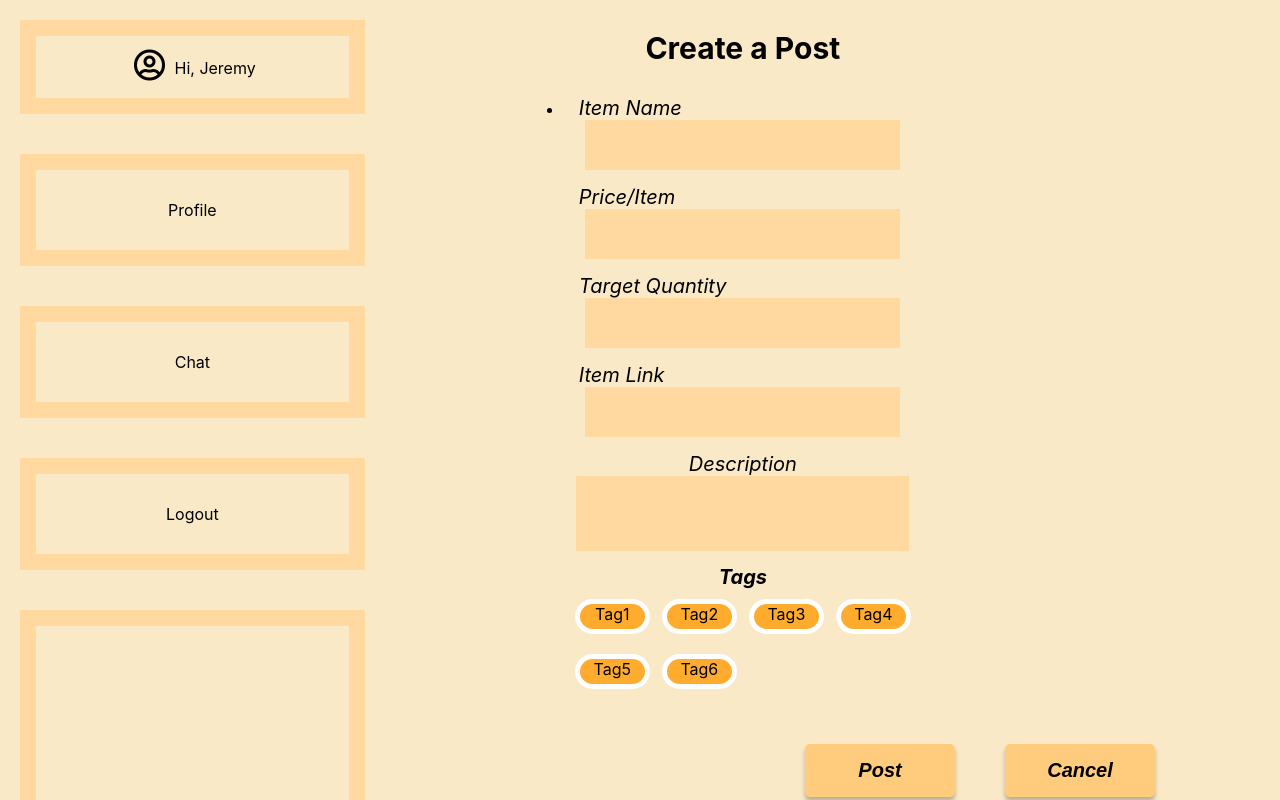
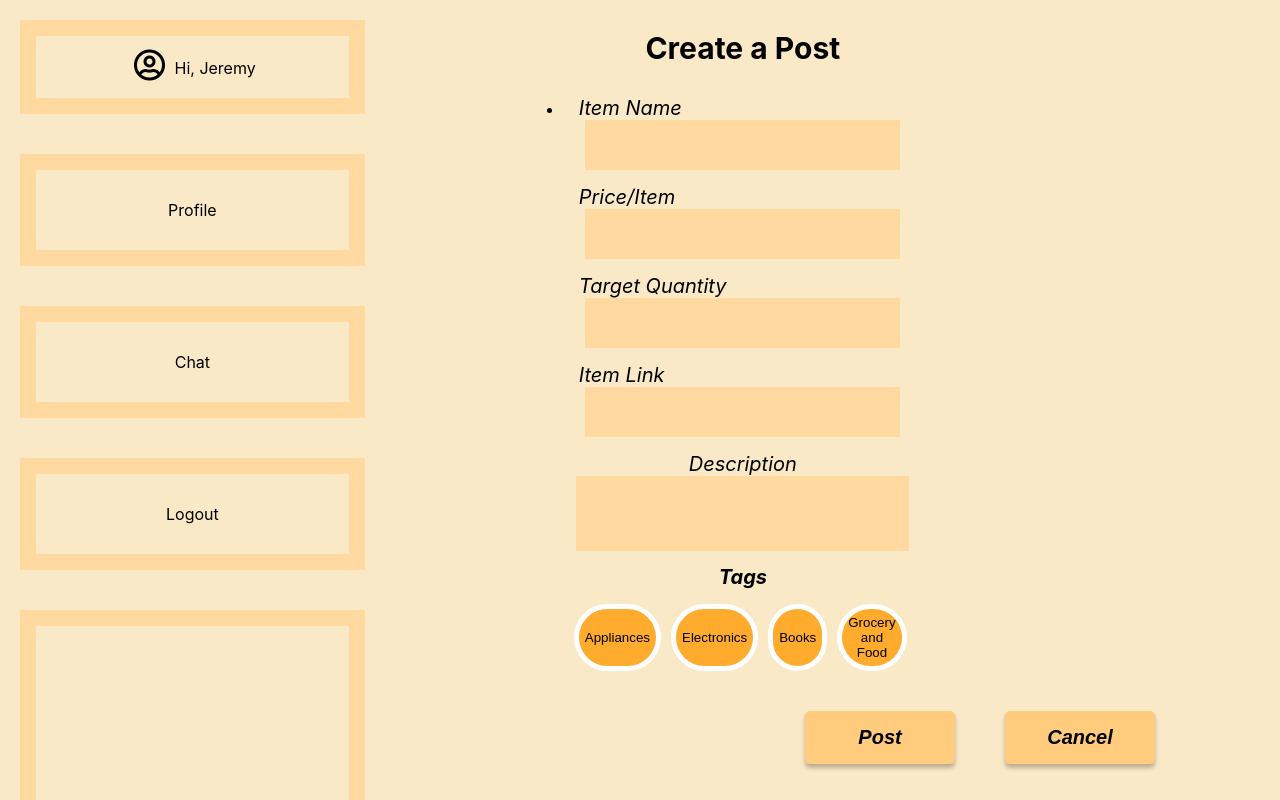
Before and after one commit to cis350/project-uniteandconquer, a React (Create React App) app in the folder uniteandconquer/: page /create-post in a window 1280 px wide. Shown: the top 800 px of the page. Built offline with nearby package versions, Linux system fonts and the light colour scheme.

Commit message:
updated tags + phone validation (area code) + at least one tag for registration

```diff
--- a/uniteandconquer/src/assets/PostDetails.css
+++ b/uniteandconquer/src/assets/PostDetails.css
@@ -86,6 +86,7 @@ li {
   grid-template-columns: 0.25fr 0.25fr 0.25fr 0.25fr;
   width: 60%;
   margin-top: 10px;
+  margin-bottom: 30px;
 }
 
 .tags-label {
--- a/uniteandconquer/src/assets/Registration.css
+++ b/uniteandconquer/src/assets/Registration.css
@@ -20,11 +20,29 @@
   background-color: #FFCB7D;
   height: 100%;
   max-width: 400px;
+  padding: 30px;
 }
 
 .tags {
   display: grid;
   grid-template-columns: 0.5fr 0.5fr;
+  align-items: center;
+  align-content: center;
+  text-align: center;
+}
+
+.tag-selected {
+  background: #FFAB2D;
+  border: 5px solid #FFFFFF;
+  box-sizing: border-box;
+  border-radius: 40px;
+  text-align: center;
+  margin: auto;
+  margin-bottom: 20px;
+  margin: 5px;
+  padding: 6px;
+  width: 100px;
+  min-height: 65px;
 }
 
 .tag {
@@ -33,10 +51,17 @@
   box-sizing: border-box;
   border-radius: 40px;
   text-align: center;
-  width: 75px;
-  height: 35px;
   margin: auto;
   margin-bottom: 20px;
+  margin: 5px;
+  padding: 6px;
+  min-height: 65px;
+}
+
+.tag:hover {
+  box-shadow: 5px 5px 5px rgba(0, 0, 0, 0.25);
+  background-color: #df9629;
+  transition-duration: 0.2s;
 }
 
 .headers {
@@ -162,3 +187,8 @@ span.Dropdown-arrow {
   margin-top: 5px;
   margin-right: 5px;
 }
+
+.selectedTags {
+  display: grid;
+  grid-template-columns: 0.2fr 0.2fr 0.2fr 0.2fr 0.2fr;
+}
--- a/uniteandconquer/src/components/CreatePost.js
+++ b/uniteandconquer/src/components/CreatePost.js
@@ -13,7 +13,9 @@ function CreatePost() {
   const [quantity, setQuantity] = useState('');
   const [link, setLink] = useState('');
   const [description, setDescription] = useState('');
-  const [tags, setTags] = useState([]);
+  const [tags, setTags] = useState([
+    'Appliances', 'Electronics', 'Books', 'Grocery and Food',
+  ]);
   const navigate = useNavigate();
 
   const createPost = () => {
@@ -78,12 +80,9 @@ function CreatePost() {
             <div className="create-post-tags">
               <div className="tags-label">Tags</div>
               <div className="post-tags">
-                <div className="tag">Tag1</div>
-                <div className="tag">Tag2</div>
-                <div className="tag">Tag3</div>
-                <div className="tag">Tag4</div>
-                <div className="tag">Tag5</div>
-                <div className="tag">Tag6</div>
+                {tags.map((tag) => (
+                  <button type="button" className="tag">{tag}</button>
+                ))}
               </div>
             </div>
           </div>
--- a/uniteandconquer/src/components/Home.js
+++ b/uniteandconquer/src/components/Home.js
@@ -8,6 +8,7 @@ import Select from 'react-select';
 // import { Button, ButtonGroup } from '@material-ui/core';
 import Sidebar from './Sidebar';
 import '../assets/Home.css';
+import tagsList from '../data/tags.json';
 
 const PostDB = require('../modules/PostDB');
 
@@ -74,11 +75,11 @@ function Home() {
   );
 
   // const filters = ['filter 0', 'filter 1', 'filter 2'];
-  const tags = [
-    { value: 'filter0', label: 'filter0' },
-    { value: 'filter1', label: 'filter1' },
-    { value: 'filter2', label: 'filter2' },
-  ];
+  // const tags = [
+  //   { value: 'filter0', label: 'filter0' },
+  //   { value: 'filter1', label: 'filter1' },
+  //   { value: 'filter2', label: 'filter2' },
+  // ];
   const handleTagFilter = (Selectedtags) => {
     setSelectedTags(Selectedtags);
   };
@@ -86,7 +87,7 @@ function Home() {
     <Select
       isMulti
       name="tags"
-      options={tags}
+      options={tagsList}
       className="basic-multi-select"
       classNamePrefix="select"
       onChange={handleTagFilter}
--- a/uniteandconquer/src/components/PostDetails.js
+++ b/uniteandconquer/src/components/PostDetails.js
@@ -12,6 +12,9 @@ const PostDB = require('../modules/PostDB');
 function PostDetails() {
   const [desiredQuantity, setDesiredQuantity] = useState(0);
   const [validQuantity, setValidQuantity] = useState(false);
+  const [tags, setTags] = useState([
+    'Appliances', 'Beauty & Care', 'Health & Household', 'Electronics',
+  ]);
   const [groupUsers, setGroupUsers] = useState([
     { name: 'Anna', quantity: 3 },
     { name: 'John', quantity: 5 },
@@ -108,12 +111,9 @@ function PostDetails() {
         <div className="post-detail-tags">
           <div className="tags-label">Tags</div>
           <div className="tags-container">
-            <div className="tag">Tag1</div>
-            <div className="tag">Tag2</div>
-            <div className="tag">Tag3</div>
-            <div className="tag">Tag4</div>
-            <div className="tag">Tag5</div>
-            <div className="tag">Tag6</div>
+            {tags.map((tag) => (
+              <button type="button" className="tag">{tag}</button>
+            ))}
           </div>
         </div>
         <div className="buttons-container">
--- a/uniteandconquer/src/components/Registration.js
+++ b/uniteandconquer/src/components/Registration.js
@@ -3,6 +3,7 @@ import React, { useState, useEffect } from 'react';
 import { Link, useNavigate } from 'react-router-dom';
 import Dropdown from 'react-dropdown';
 import 'react-dropdown/style.css';
+import tagsList from '../data/tags.json';
 
 import '../assets/App.css';
 import '../assets/Registration.css';
@@ -13,6 +14,8 @@ function Registration() {
   const [firstName, setFirstName] = useState('');
   const [lastName, setLastName] = useState('');
   const [phone, setPhone] = useState('');
+  // final phone input with area code
+  const finalPhone = React.useRef('');
   const [email, setEmail] = useState('');
   const [password, setPassword] = useState('');
   const [confirmPassword, setConfirmPassword] = useState('');
@@ -25,8 +28,11 @@ function Registration() {
   const [validConfirmPassword, setValidConfirmPassword] = useState(false);
   const [tags, setTags] = useState([]);
   const options = [
-    'US (+1)', 'UK (+44)', 'AS (+1684)',
+    { label: 'US (+1)', value: 1 },
+    { label: 'UK (+44)', value: 44 },
+    { label: 'AS (+1684)', value: 1684 },
   ];
+  const [areaCode, setAreaCode] = useState(options[0].value);
   const navigate = useNavigate();
 
   // register the user given the information provided
@@ -81,6 +87,7 @@ function Registration() {
     if (phone) {
       if (phone.match(phoneRegex)) {
         setValidPhone(true);
+        finalPhone.current = areaCode + phone;
       } else {
         setValidPhone(false);
       }
@@ -120,11 +127,21 @@ function Registration() {
   };
 
   const allReqs = () => {
-    if (validFirstName && validLastName && validConfirmPassword && validEmail && validPhone) {
+    if (validFirstName && validLastName && validConfirmPassword && validEmail && validPhone
+      && tags.length > 0) {
       setValidReqs(true);
     } else {
       setValidReqs(false);
     }
+  };
+
+  const updateTags = (currTag) => {
+    if (!tags.includes(currTag)) {
+      setTags([currTag, ...tags]);
+    } else {
+      setTags(tags.filter((curr) => curr !== currTag));
+    }
+    console.log('tags:', tags);
   };
 
   useEffect(() => {
@@ -146,12 +163,17 @@ function Registration() {
             <h3>Choose your interests</h3>
           </div>
           <div className="tags">
-            <div className="tag">Tag1</div>
-            <div className="tag">Tag2</div>
-            <div className="tag">Tag3</div>
-            <div className="tag">Tag4</div>
-            <div className="tag">Tag5</div>
-            <div className="tag">Tag6</div>
+            {tagsList.map((tag) => (
+              <button
+                type="button"
+                key={tag.label}
+                className="tag"
+                onClick={() => updateTags(tag.label)}
+              >
+                {tag.label}
+
+              </button>
+            ))}
           </div>
         </div>
         <div className="registration-input">
@@ -184,7 +206,7 @@ function Registration() {
             <div className="registration-field">
               <div className="label">phone</div>
               <div className="full-phone-input">
-                <Dropdown className="area-code" options={options} value={options[0]} placeholder="Select an option" />
+                <Dropdown className="area-code" onChange={(e) => setAreaCode(e.value)} options={options} value={options[0].label} placeholder="Select an option" />
                 <input className="phone-input" onChange={(e) => setPhone(e.target.value)} />
 
               </div>
@@ -206,6 +228,18 @@ function Registration() {
               {validConfirmPassword ? <i className="fas fa-check" /> : <i className="fas fa-times" />}
             </div>
           </div>
+          <h3>Tags</h3>
+          <div className="selectedTags">
+            {tags.map((tag) => (
+              <button
+                type="button"
+                key={tag.label}
+                className="tag-selected"
+              >
+                {tag}
+              </button>
+            ))}
+          </div>
           <br />
           <div className="reg-bottom">
             <button disabled={!validReqs} className="submit" type="button" onClick={registerUser}>
--- a/uniteandconquer/src/components/UserSettingsPersonalInformation.js
+++ b/uniteandconquer/src/components/UserSettingsPersonalInformation.js
@@ -13,7 +13,9 @@ function UserSettingsPersonalInformation() {
   const [lastName, setlastName] = useState('');
   const [phoneNumber, setPhoneNumber] = useState(0);
   const [email, setEmail] = useState('');
-  const [tags, setTags] = useState([]);
+  const [tags, setTags] = useState([
+    'Appliances', 'Electronics', 'Books', 'Grocery and Food',
+  ]);
   const myStorage = window.sessionStorage;
   const userID = myStorage.getItem('UserID');
 
@@ -84,12 +86,9 @@ function UserSettingsPersonalInformation() {
             <div className="create-post-tags">
               <div className="tags-label">Tags</div>
               <div className="post-tags">
-                <div className="tag">Tag1</div>
-                <div className="tag">Tag2</div>
-                <div className="tag">Tag3</div>
-                <div className="tag">Tag4</div>
-                <div className="tag">Tag5</div>
-                <div className="tag">Tag6</div>
+                {tags.map((tag) => (
+                  <button type="button" className="tag">{tag}</button>
+                ))}
               </div>
             </div>
           </div>
--- /dev/null
+++ b/uniteandconquer/src/data/tags.json
@@ -0,0 +1,30 @@
+[
+  {"label": "All Departments", "value": "All Departments"},
+  {"label": "Appliances", "value": "Appliances"},
+  {"label": "Apps & Games", "value": "Apps & Games"},
+  {"label": "Arts & Craft", "value": "Arts & Craft"},
+  {"label": "Books", "value": "Books"},
+  {"label": "Beauty & Care", "value": "Beauty & Care"},
+  {"label": "CDs & Vinyl", "value": "CDs & Vinyl"},
+  {"label": "Phones & Accessories", "value": "Phones & Accessories"},
+  {"label": "Clothing & Shoes", "value": "Clothing & Shoes"},
+  {"label": "Collectibles", "value": "Collectibles"},
+  {"label": "Computers", "value": "Computers"},
+  {"label": "Credit & Payment", "value": "Credit & Payment"},
+  {"label": "Digital Resources", "value": "Digital Resources"},
+  {"label": "Electronics", "value": "Electronics"},
+  {"label": "Garden & Outdoor", "value": "Garden & Outdoor"},
+  {"label": "Gift Cards", "value": "Gift Cards"},
+  {"label": "Grocery & Food", "value": "Grocery & Food"},
+  {"label": "Health & Household", "value": "Health & Household"},
+  {"label": "Home & Kitchen", "value": "Home & Kitchen"},
+  {"label": "Luggage & Travel Gear", "value": "Luggage & Travel Gear"},
+  {"label": "Movies & TV", "value": "Movies & TV"},
+  {"label": "Musical Instruments", "value": "Musical Instruments"},
+  {"label": "Office Products", "value": "Office Products"},
+  {"label": "Pet Supplies", "value": "Pet Supplies"},
+  {"label": "Software", "value": "Software"},
+  {"label": "Sports & Outdoors", "value": "Sports & Outdoors"},
+  {"label": "Tools & Improvement", "value": "Tools & Improvement"},
+  {"label": "Toys & Games", "value": "Toys & Games"}
+]
```
